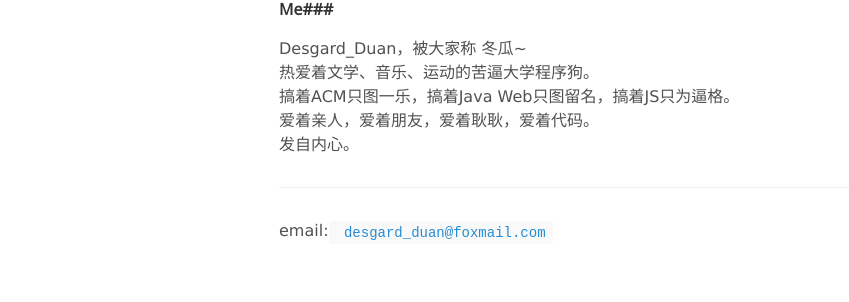
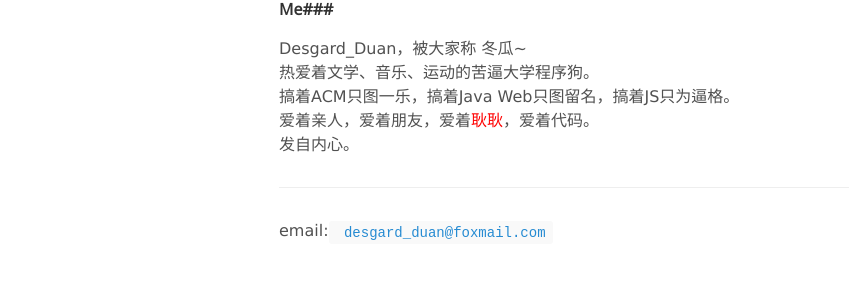
Before and after one commit to Desgard/desgard.github.com, a Jekyll site: the page built from about.md, in a window 1280 px wide. Shown: the part 264-566 px from the top of the page, without its empty margins (1-850 px from the left). Built offline with Jekyll 4.4.1, drawn with Linux system fonts in a browser that asks for light colours; Markdown is read by kramdown in place of the engine named in the settings.

Commit message:
2015-3-9 update

```diff
--- a/about.md
+++ b/about.md
@@ -12,7 +12,7 @@ Desgard_Duan，被大家称 冬瓜~
 <br />
 搞着ACM只图一乐，搞着Java Web只图留名，搞着JS只为逼格。
 <br />
-爱着亲人，爱着朋友，爱着耿耿，爱着代码。
+爱着亲人，爱着朋友，爱着<a href="/geng/"><font color="red">耿耿</font></a>，爱着代码。
 <br />
 发自内心。
 <br />
--- a/geng.html
+++ b/geng.html
@@ -50,7 +50,6 @@ title: 耿耿
 	</div>
 </div>
 
-
 <script>
 	//alert("ready");
 	date_init();
@@ -100,8 +99,10 @@ $(function() {
 		$('#carousel').trigger( 'slideTo', [this, -4, 'prev'] );
 	});
 });
+
+
 </script>
-
+<audio src="/public/music/fl.mp3" controls="controls" autoplay="autoplay"></audio>
 <hr />
 <h2>求个赞哦！</h2>
 <!-- Duoshuo Comment BEGIN -->
```
Also changed, not shown: 1 other file.
